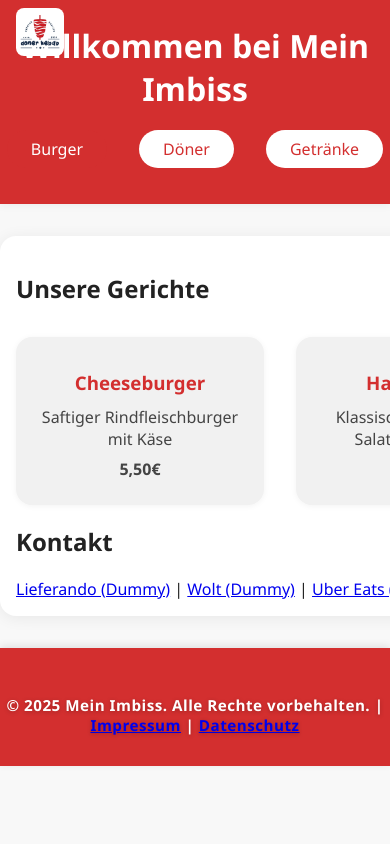
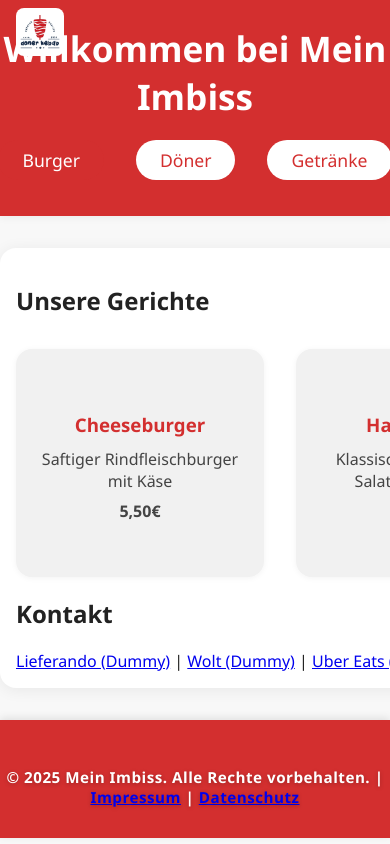
Before and after one commit to sametdogan63/imbiss, a plain HTML site: page index.html in a window 390 px wide. Shown: the top 844 px of the page. Drawn offline with Linux system fonts and the light colour scheme.

Commit message:
for mobile

```diff
--- a/imbiss-website/src/styles/main.css
+++ b/imbiss-website/src/styles/main.css
@@ -1,3 +1,36 @@
+/* Responsive Design für mobile Geräte */
+@media (max-width: 700px) {
+    main {
+        max-width: 100%;
+        margin: 0;
+        border-radius: 0;
+        box-shadow: none;
+        padding: 0.5rem;
+    }
+    #dishes {
+        grid-template-columns: 1fr;
+        gap: 1rem;
+    }
+    .dish-card {
+        width: 100%;
+        height: auto;
+        min-height: 180px;
+        font-size: 1rem;
+    }
+    header {
+        padding: 1rem 0 0.5rem 0;
+        font-size: 1.1rem;
+    }
+    footer {
+        padding: 1rem 0 1rem 0;
+        font-size: 1rem;
+    }
+    .contact-links {
+        font-size: 1rem;
+        flex-direction: column;
+        gap: 0.5rem;
+    }
+}
 body {
     font-family: 'Segoe UI', Arial, sans-serif;
     margin: 0;
```
